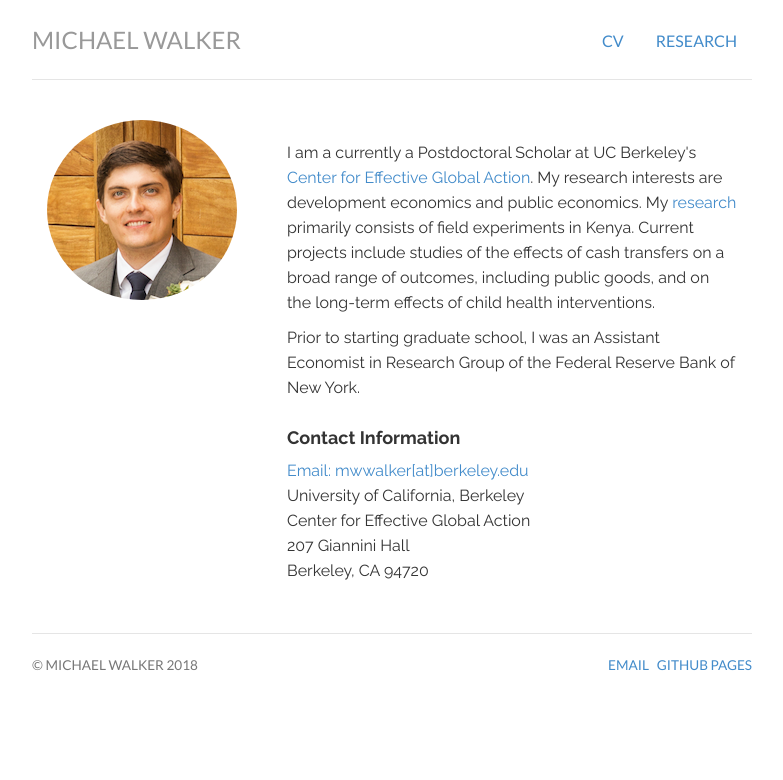
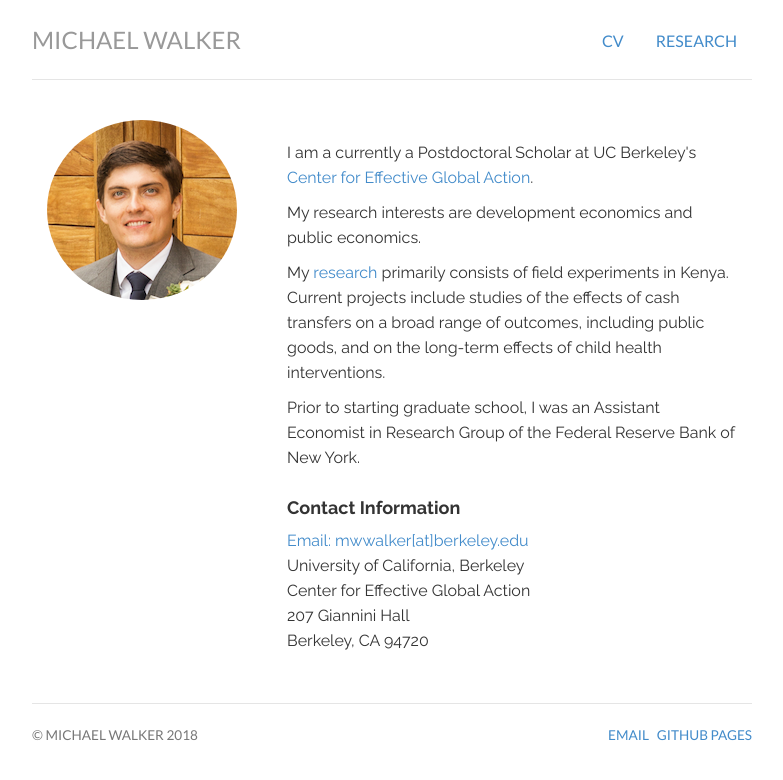
Before and after one commit to mwwalker/mwwalker.github.io, a Jekyll site: the page built from index.html, in a window 1280 px wide. Shown: the top 780 px of the page, without its empty margins (248-1031 px from the left). Built offline with Jekyll 4.4.1, drawn with Linux system fonts in a browser that asks for light colours.

Commit message:
Better spacing on landing page

```diff
--- a/index.html
+++ b/index.html
@@ -15,11 +15,11 @@
             </div>
             <div itemscope itemtype="http://data-vocabulary.org/Person" class="col-sm-8">
 
-                <p class="lead"> <p>I am a currently a Postdoctoral Scholar at UC Berkeley's <a href="https://cega.berkeley.edu"> Center for Effective Global Action</a>.
+                <p class="lead"> <p>I am a currently a Postdoctoral Scholar at UC Berkeley's <a href="https://cega.berkeley.edu"> Center for Effective Global Action</a>.</p>
 
-                My research interests are development economics and public economics.
+                <p> My research interests are development economics and public economics.</p>
 
-                My <a href="http://www.michaelwwalker.me/research/"> research</a> primarily consists of field experiments in Kenya. Current projects include studies of the effects of cash transfers on a broad range of outcomes, including public goods, and on the long-term effects of child health interventions.</p>
+                <p> My <a href="http://www.michaelwwalker.me/research/"> research</a> primarily consists of field experiments in Kenya. Current projects include studies of the effects of cash transfers on a broad range of outcomes, including public goods, and on the long-term effects of child health interventions.</p>
 
 
 
```
